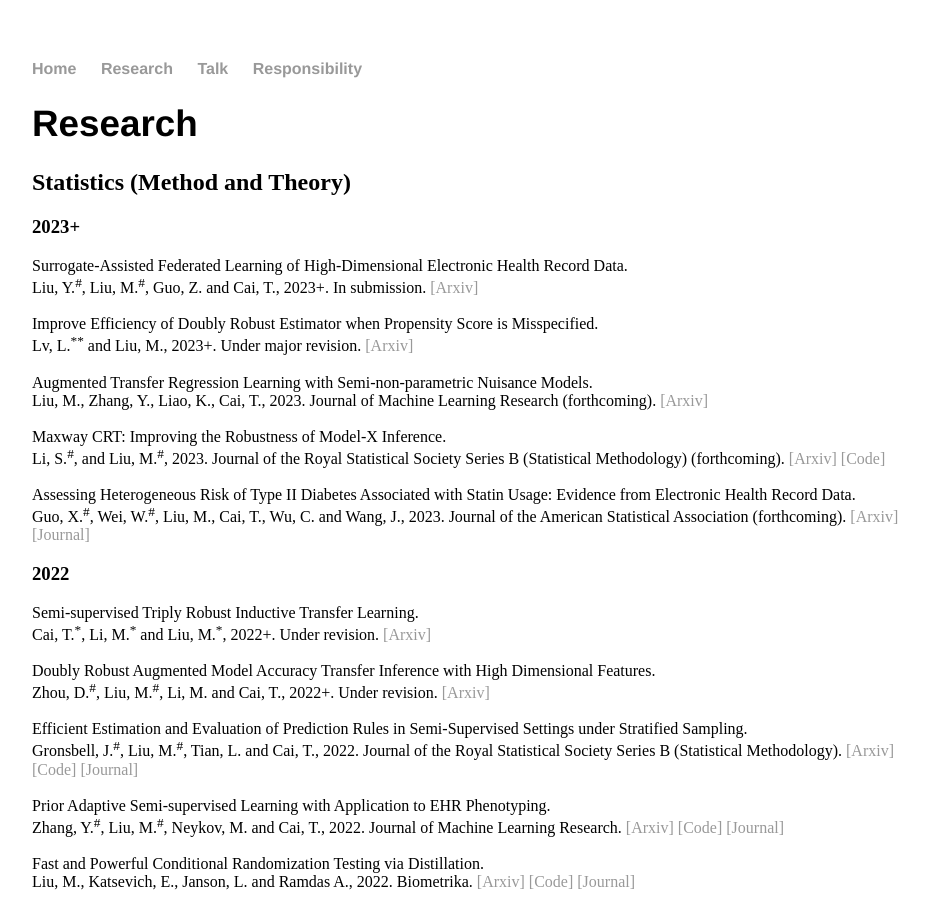
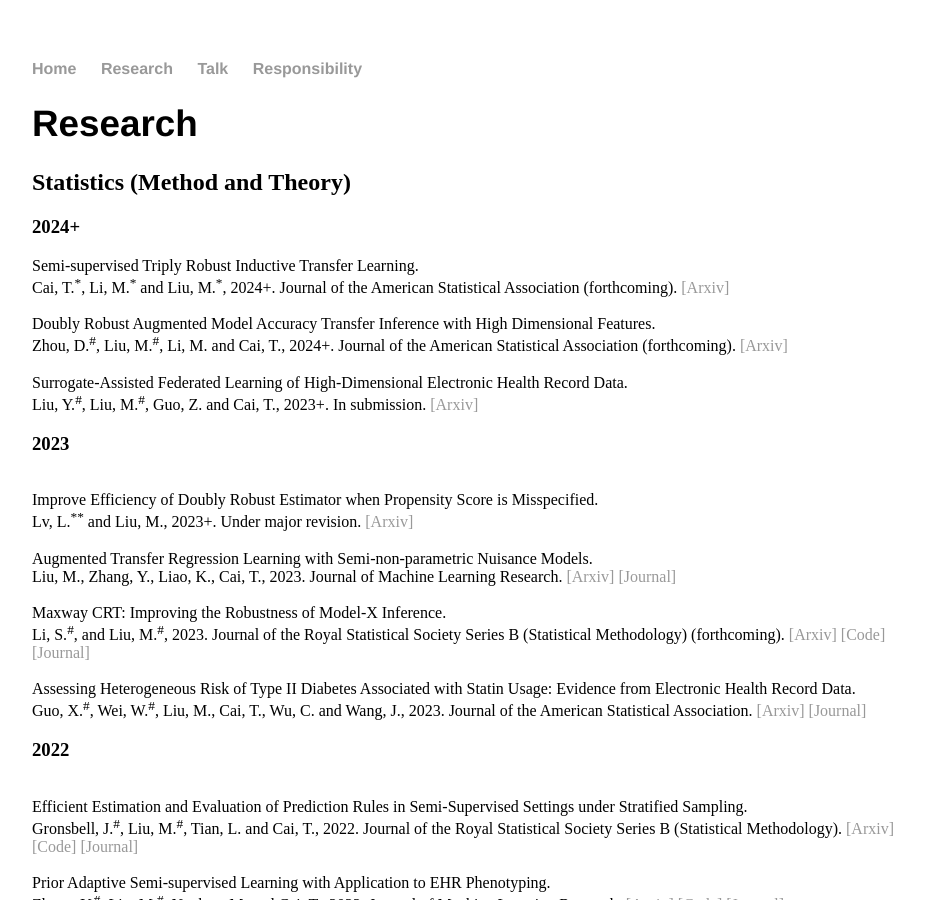
Before and after one commit to moleibobliu/moleibobliu.github.io, a Jekyll site: the page built from pub/index.html, in a window 1280 px wide and 900 px high. Shown: the whole window, without its empty margins (160-1089 px from the left). Built offline with Jekyll 4.4.1, drawn with Linux system fonts in a browser that asks for light colours.

Commit message:
Update index.html

```diff
--- a/pub/index.html
+++ b/pub/index.html
@@ -5,40 +5,45 @@ title: Molei Liu
 <div class="blurb">
 	<h1> Research </h1>
 	<h2> Statistics (Method and Theory) </h2>
-	<h3> 2023+ </h3>
+	<h3> 2024+ </h3>
 
-	Surrogate-Assisted Federated Learning of High-Dimensional Electronic Health Record Data.
+        Semi-supervised Triply Robust Inductive Transfer Learning.
+        <br \>  Cai, T.<sup>*</sup>, Li, M.<sup>*</sup> and Liu, M.<sup>*</sup>, 2024+. Journal of the American Statistical Association (forthcoming). <a href="https://arxiv.org/abs/2209.04977"> [Arxiv] </a>
+	<br \>
+
+	<br \>  Doubly Robust Augmented Model Accuracy Transfer Inference with High Dimensional Features.
+	<br \>  Zhou, D.<sup>#</sup>, Liu, M.<sup>#</sup>, Li, M. and Cai, T., 2024+. Journal of the American Statistical Association (forthcoming). <a href="https://arxiv.org/abs/2208.05134"> [Arxiv] </a>
+	<br \>
+
+
+	<br \>  Surrogate-Assisted Federated Learning of High-Dimensional Electronic Health Record Data.
         <br \>  Liu, Y.<sup>#</sup>, Liu, M.<sup>#</sup>, Guo, Z. and Cai, T., 2023+. In submission. <a href="https://arxiv.org/abs/2302.04970"> [Arxiv] </a>
         <br \>
+
+	<h3> 2023 </h3>
 
 	<br \>  Improve Efficiency of Doubly Robust Estimator when Propensity Score is Misspecified.
         <br \>  Lv, L.<sup>**</sup> and Liu, M., 2023+. Under major revision. <a href="https://arxiv.org/abs/2301.02162"> [Arxiv] </a>
 	<br \>
 
 	<br \> Augmented Transfer Regression Learning with Semi-non-parametric Nuisance Models.
-	<br \> Liu, M., Zhang, Y., Liao, K., Cai, T., 2023. Journal of Machine Learning Research (forthcoming). <a href="https://arxiv.org/abs/2010.02521"> [Arxiv] </a>
+	<br \> Liu, M., Zhang, Y., Liao, K., Cai, T., 2023. Journal of Machine Learning Research. <a href="https://arxiv.org/abs/2010.02521"> [Arxiv] </a>
+	<a href="https://www.jmlr.org/papers/v24/22-0700.html"> [Journal] </a>
 	<br \>
 
 	<br \>  Maxway CRT: Improving the Robustness of Model-X Inference.
 	<br \>  Li, S.<sup>#</sup>, and Liu, M.<sup>#</sup>, 2023. Journal of the Royal Statistical Society Series B (Statistical Methodology) (forthcoming). <a href="https://arxiv.org/abs/2203.06496"> [Arxiv] </a>
 	<a href="https://github.com/moleibobliu/Maxway_CRT"> [Code] </a>
+	<a href="https://academic.oup.com/jrsssb/article-abstract/85/5/1441/7243739?redirectedFrom=fulltext"> [Journal] </a>
 	<br \>
 
 	<br \>  Assessing Heterogeneous Risk of Type II Diabetes Associated with Statin Usage: Evidence from Electronic Health Record Data.
-	<br \>  Guo, X.<sup>#</sup>, Wei, W.<sup>#</sup>, Liu, M., Cai, T., Wu, C. and Wang, J., 2023. Journal of the American Statistical Association (forthcoming).
+	<br \>  Guo, X.<sup>#</sup>, Wei, W.<sup>#</sup>, Liu, M., Cai, T., Wu, C. and Wang, J., 2023. Journal of the American Statistical Association.
 	<a href="https://arxiv.org/abs/2205.06960"> [Arxiv] </a>
 	<a href="https://www.tandfonline.com/doi/abs/10.1080/01621459.2022.2157727"> [Journal] </a>
 	<br \>
 
 	<h3> 2022 </h3>
-
-	Semi-supervised Triply Robust Inductive Transfer Learning.
-        <br \>  Cai, T.<sup>*</sup>, Li, M.<sup>*</sup> and Liu, M.<sup>*</sup>, 2022+. Under revision. <a href="https://arxiv.org/abs/2209.04977"> [Arxiv] </a>
-	<br \>
-
-	<br \>  Doubly Robust Augmented Model Accuracy Transfer Inference with High Dimensional Features.
-	<br \>  Zhou, D.<sup>#</sup>, Liu, M.<sup>#</sup>, Li, M. and Cai, T., 2022+. Under revision. <a href="https://arxiv.org/abs/2208.05134"> [Arxiv] </a>
-	<br \>
 
 	<br \>  Efficient Estimation and Evaluation of Prediction Rules in Semi-Supervised Settings under Stratified Sampling.
 	<br \>  Gronsbell, J.<sup>#</sup>, Liu, M.<sup>#</sup>, Tian, L. and Cai, T., 2022. Journal of the Royal Statistical Society Series B (Statistical Methodology).
```
